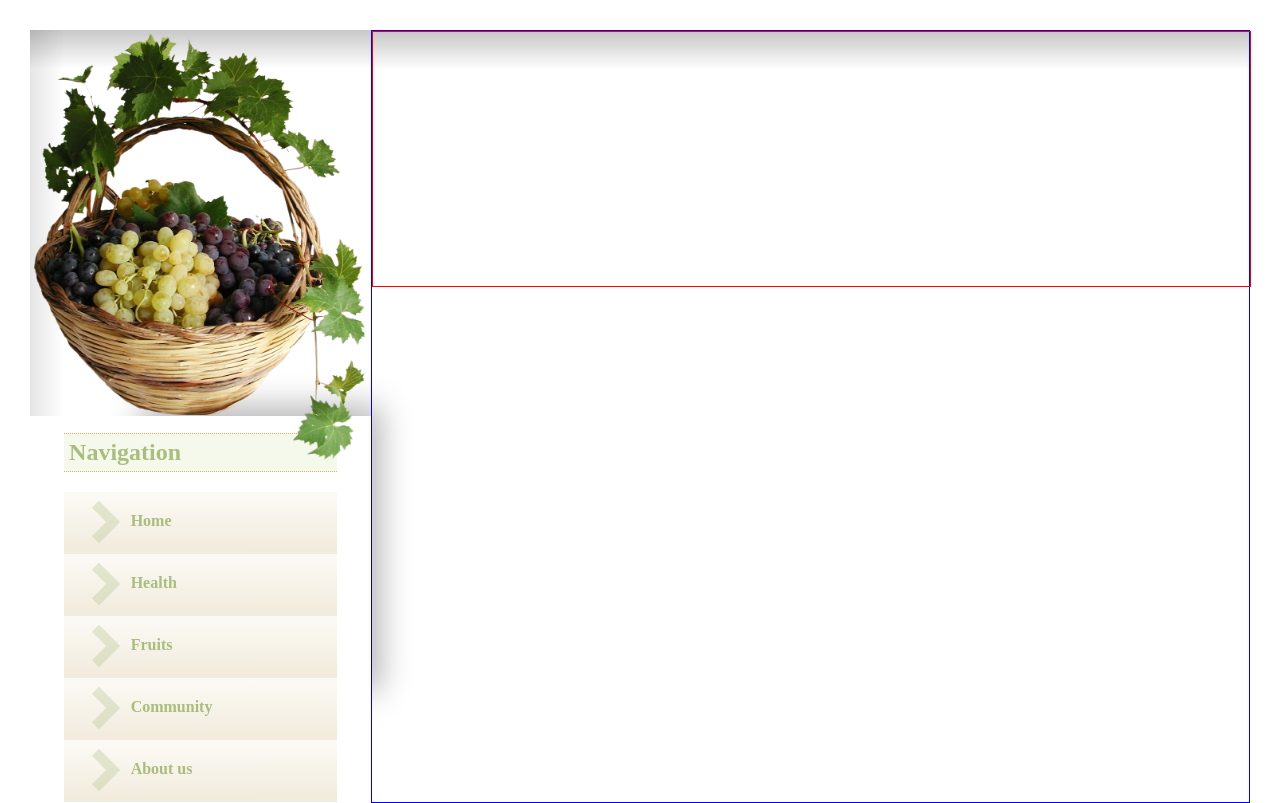
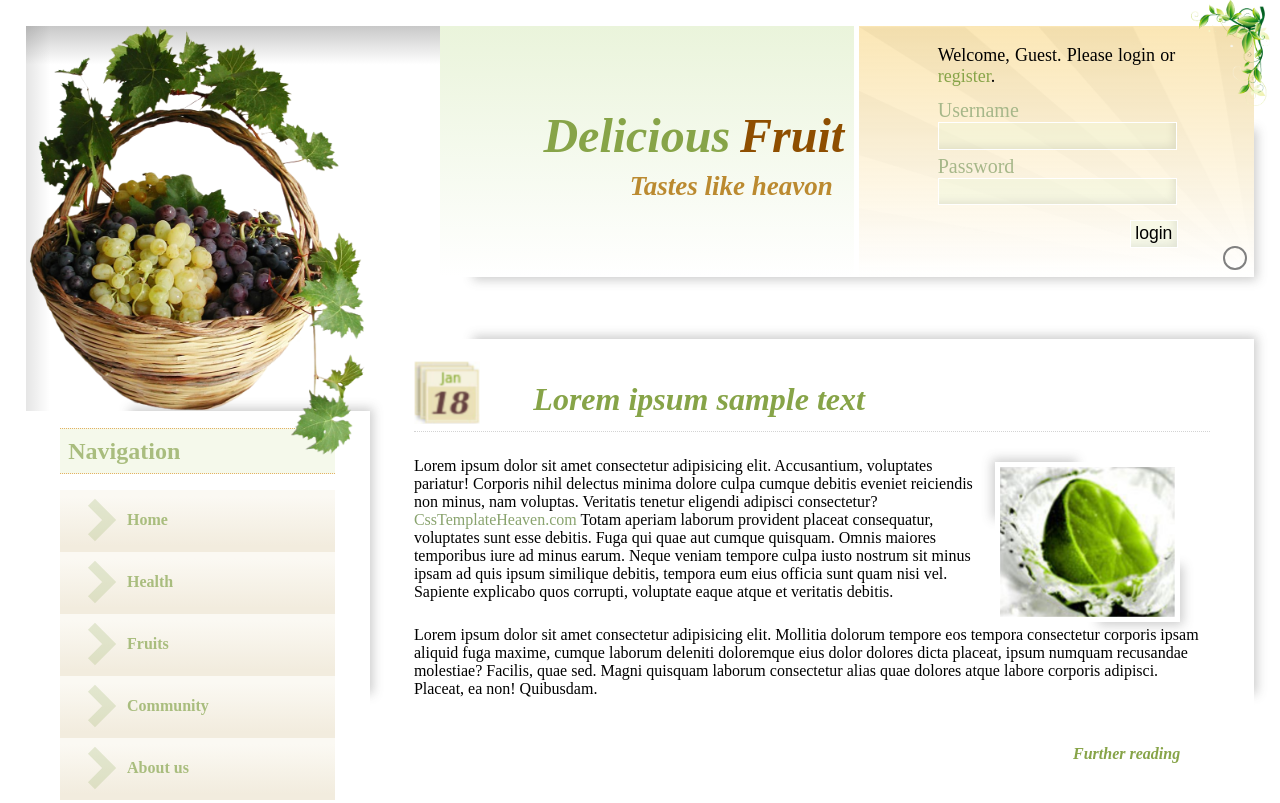
Before and after one commit to akash3gtm/Learning, a PHP site: page / in a window 1280 px wide. Run offline with PHP 8.4, Linux system fonts and the light colour scheme.

Commit message:
complete

```diff
--- a/index.html
+++ b/index.html
@@ -27,8 +27,57 @@
             </div>
         </div>
         <div class="right">
-            <div class="heading"></div>
-            <div class="details"></div>
+            <div class="heading">
+                <div class = "login">
+                    <div class="right-side">
+                        <div class="corner-pic">
+                            <img src="leaves.png">
+                        </div>
+                        <div class="circle">
+                        </div>
+                    </div>
+                    <div class="login-area">
+                        Welcome, Guest. Please login or <a href="#">register</a>.
+                        <div class="input">
+                            Username
+                            <input type="text">
+                            Password
+                            <input type="password">
+                            <input type="submit" value="login">
+                        </div>
+                    </div>
+                </div>
+                <div class = "quotebox">
+                    <div class = "quote">
+                        <h1><span id ="deli">Delicious</span><span id="fr">Fruit</span></h1>
+                        <br>
+                        <span id="tastes"><h2>Tastes like heavon</h2></span>
+                    </div>
+                </div>
+            </div>
+            <div class="details">
+                <div class="details-box">
+                    <div class="title">
+                        <div class="date-img">
+                            <img src="date.png">
+                        </div>
+                        <div class="title-text">
+                            <h1>Lorem ipsum sample text</h1>
+                        </div>
+                    </div>
+                    <div class="content">
+                        <div class="lemon">
+                            <img src="lemon.png">
+                        </div>
+                        <p>Lorem ipsum dolor sit amet consectetur adipisicing elit. Accusantium, voluptates pariatur! Corporis nihil delectus minima dolore culpa cumque debitis eveniet reiciendis non minus, nam voluptas. Veritatis tenetur eligendi adipisci consectetur? <a href="#">CssTemplateHeaven.com</a> Totam aperiam laborum provident placeat consequatur, voluptates sunt esse debitis. Fuga qui quae aut cumque quisquam. Omnis maiores temporibus iure ad minus earum. Neque veniam tempore culpa iusto nostrum sit minus ipsam ad quis ipsum similique debitis, tempora eum eius officia sunt quam nisi vel. Sapiente explicabo quos corrupti, voluptate eaque atque et veritatis debitis.</p>
+                        <p>Lorem ipsum dolor sit amet consectetur adipisicing elit. Mollitia dolorum tempore eos tempora consectetur corporis ipsam aliquid fuga maxime, cumque laborum deleniti doloremque eius dolor dolores dicta placeat, ipsum numquam recusandae molestiae? Facilis, quae sed. Magni quisquam laborum consectetur alias quae dolores atque labore corporis adipisci. Placeat, ea non! Quibusdam.</p>
+
+                        <div class="further-reading">
+                            <h4>Further reading</h4>
+                        </div>
+                    </div>
+                </div>
+            </div>
         </div>
     </div>
 </body>
--- a/main.css
+++ b/main.css
@@ -18,7 +18,8 @@ body{
 
 .home{
     height: 100%;
-    margin: 30px 30px 0px 30px;
+    margin: 2% 2% 0 2%;
+    background: linear-gradient(180deg, rgba(0,0,0,0.2144091386554622) ,rgba(255,255,255) 5%);
     display: flex;
 }
 
@@ -33,23 +34,22 @@ body{
     position: relative;
     height: 50%;
     width: 100%;
-    background: linear-gradient(180deg, rgba(0,0,0,0.2144091386554622) 0%,rgba(255,255,255,0) 10%), linear-gradient(90deg, rgba(0,0,0,0.1) 0%,rgba(255,255,255,0) 10%);
-    z-index: 2;
+    background: linear-gradient(90deg, rgba(0,0,0,0.1) 0%,rgba(255,255,255,0) 7%);
+    z-index: 3;
 }
 
 .pic img{
     position: absolute;
     width: 100%;
     bottom: -14%;
-
 }
 
 #nav-box{
     height: 50%;
     width: 100%;
-    z-index: 1;
+    z-index: 2;
     background: white;
-    box-shadow: 60px -60px 30px -50px rgba(0,0,0,0.29);
+    box-shadow: 53px -53px 10px -50px rgba(81, 81, 81, 0.29);
 }
 
 #nav{
@@ -59,11 +59,11 @@ body{
 #nav h2{
     color:rgb(169, 189, 126);
     background: rgb(245, 249, 235);
-    padding: 5px;
+    padding: 3%;
     text-align: left;
     border-top: 1px dotted rgb(229, 177, 98);
     border-bottom: 1px dotted rgb(229, 177, 98);
-    margin-bottom: 20px;
+    margin-bottom: 6%;
 }
 
 .nav-list{
@@ -83,10 +83,10 @@ body{
 
 .arrow {
     border: solid rgba(169, 189, 126,0.3);
-    border-width: 0 10px 10px 0;
+    border-width: 10px 10px 0 0;
     display: inline-block;
     padding: 10px;
-    transform: rotate(-45deg);
+    transform: rotate(45deg);
 }
 
 .nav-list li .word{
@@ -103,12 +103,206 @@ body{
     height: 100%;
     display: flex;
     flex-direction: column;
-    border: 1px solid blue;
 }
 
 .heading{
     width: 100%;
     height: 33%;
-    background: linear-gradient(180deg, rgba(0,0,0,0.2144091386554622) 0%,rgba(255,255,255,0) 15%);
-    border: 1px solid red;
+    display: flex;
+    flex-direction: row-reverse;
+    box-shadow: 53px 53px 10px -50px rgba(81, 81, 81, 0.29);
 }
+
+
+.quotebox{
+    flex: 0.47;
+    padding-right: 5px;
+    background: white;
+    display: flex;
+}
+
+.quote{
+    position:relative;
+    width: 100%;
+    height: 100%;
+    background: linear-gradient(180deg, #eaf4db,rgba(255,255,255,0) 100%);
+    font-style: italic;
+}
+
+.quote h1{
+    position: absolute;
+    margin-top: 20%;
+    margin-left: 25%;
+    font-size: 3rem;
+}
+
+#deli{
+    color: #87a448;
+    margin-right: 10px;
+}
+
+#fr{
+    color: rgb(142, 78, 0);
+}
+
+#tastes{
+    position: absolute;
+    color: rgb(187, 138, 48);
+    bottom: 30%;
+    right: 5%;
+    font-size: 1.125rem;
+}
+
+.login{
+    flex: 0.45;
+    background-image: linear-gradient( rgba(250, 226, 168, 0.85)  , white), url(login-bg.jpeg);
+    background-size: 100% 100%;
+    display: flex;
+    flex-direction: row-reverse;
+}
+
+.login-area{
+    width: 60%;
+    height: 80%;
+    text-align: justify;
+    font-size: 1.125rem;
+    margin: 5% 0%;
+}
+
+.login-area a{
+    text-decoration: none;
+    color: #87a448;
+}
+
+.input{
+    margin-top: 5%;
+    font-size: 20px;
+    color: #a6b789;
+}
+
+.input input[type=text], input[type=password]{
+    width: 100%;
+    margin-bottom: 5px;
+    line-height: 1.6rem;
+    border: 1px solid white;
+    box-shadow: inset -75px -75px 10px -73px rgba(0,0,0,0.09);
+    background-color: rgba(235, 246, 216, 0.4);
+}
+
+.input input[type=submit]{
+    margin: 4% 0 0 81%;
+    font-size: 1.1rem;
+    width: 20%;
+    line-height: 1.6rem;
+    border: 1px solid white;
+    box-shadow: inset -75px -75px 10px -73px rgba(0,0,0,0.09);
+    background-color: rgba(235, 246, 216, 0.4);
+}
+
+.right-side{
+    position: relative;
+    float: right;
+    width: 20%;
+    height: 100%;
+}
+
+.corner-pic img{
+    position: absolute;
+    width: 100%;
+    top: -10%;
+    right: -20%;
+}
+
+.circle{
+    position: absolute;
+    width: 25%;
+    height: 8%;
+    bottom: 3%;
+    right: 9%;
+    border: 1px solid grey;
+    border-width: 2px;
+    border-radius: 100%;
+}
+
+.details{
+    flex-direction: row-reverse;
+    margin-top: 7%;
+    height: 60%;
+    width: 100%;
+    z-index: 1;
+    box-shadow: 53px -53px 10px -50px rgba(81, 81, 81, 0.29);
+}
+
+.details-box{
+    margin: 2.5% 5%;
+    width: 90%;
+    height: 90%;
+    display: flex;
+    flex-direction: column;
+}
+
+.title{
+    flex: 0.17;
+    width: 100%;
+    border-bottom: dotted 1px lightgray;
+    display: flex;
+}
+
+.date-img{
+    position: relative;
+    flex: 10%;
+}
+
+.date-img img{
+    position: absolute;
+    height: 90%;
+}
+
+.title-text{
+    flex: 80%;
+    position: relative;
+}
+
+.title-text h1{
+    position: absolute;
+    color: #87a448;
+    bottom: 0;
+    font-style: italic;
+    padding-bottom: 2%;
+}
+
+.content{
+    position: relative;
+    flex: 0.83;
+    width: 100%;
+}
+
+.lemon{
+    margin: 30px 30px 0 0;
+    height: auto;
+    float: right;
+    padding-left: 10px;
+}
+
+.lemon img{
+    height: 150px;
+    border: 5px solid white;
+    box-shadow: 53px 53px 10px -50px rgba(81, 81, 81, 0.29), -53px -53px 10px -50px rgba(81, 81, 81, 0.29);
+}
+
+.content p{
+    margin-top: 25px;
+}
+
+.content p a{
+    color: #89a36e;
+    text-decoration: none;
+}
+
+.further-reading{
+    position: absolute;
+    bottom: 10px;
+    right: 30px;
+    color: #87a448;
+    font-style: italic;
+}
```
Also changed, not shown: grapes.jpg (deleted).
